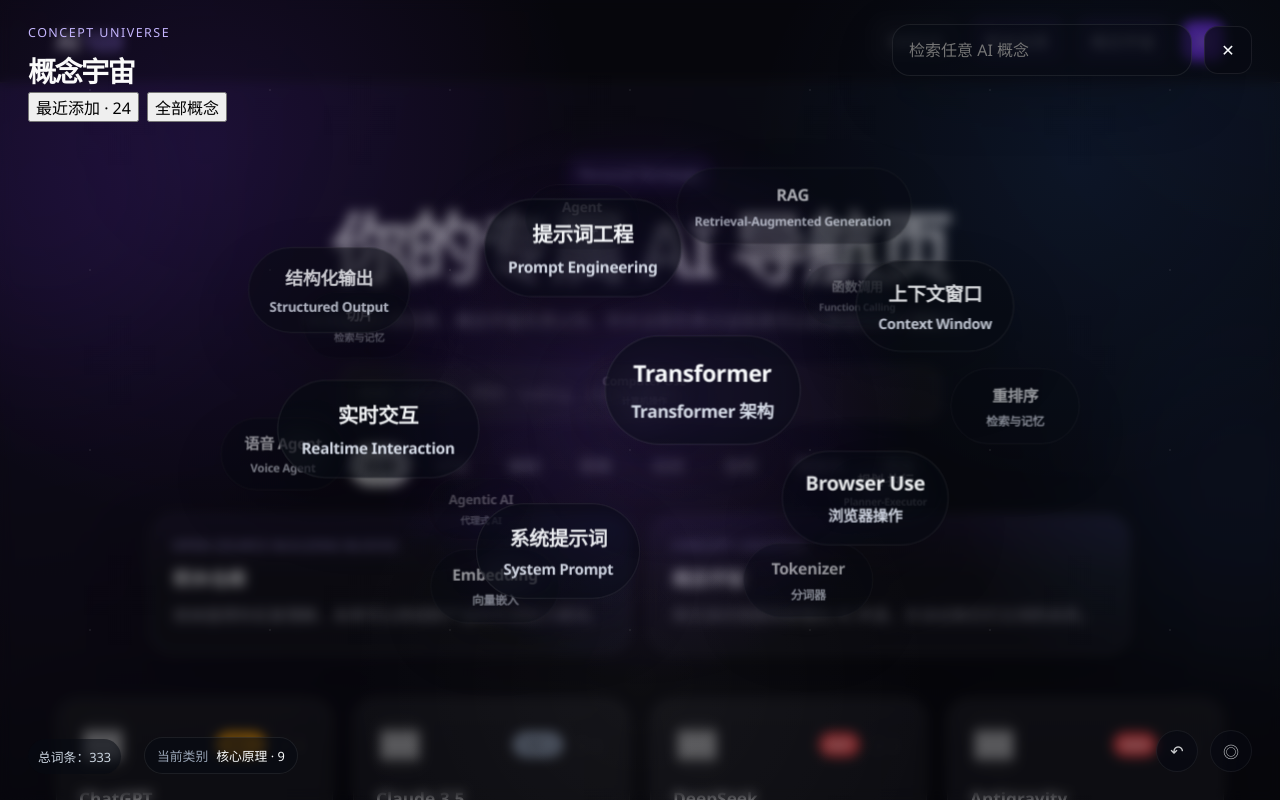
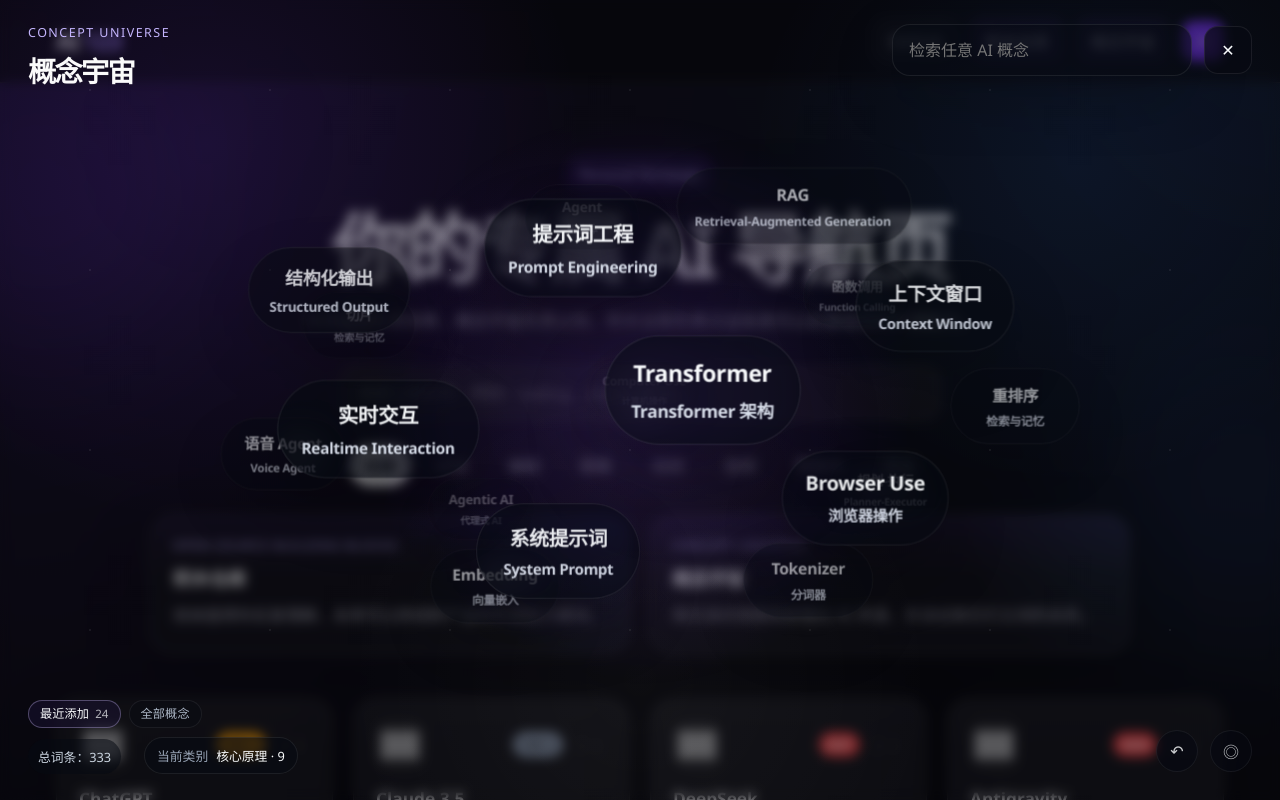
Before and after one commit to 9iliudar/Ai123, a Next.js app: page / in a window 1280 px wide. Both pictures are taken after a click on the button "概念宇宙". Shown: the top 800 px of the page. Built offline with nearby package versions, Linux system fonts and the light colour scheme; grey boxes are pictures that could not be loaded.

Commit message:
Refine concept universe freshness filters

```diff
--- a/app/globals.css
+++ b/app/globals.css
@@ -2475,12 +2475,49 @@ select {
 
 .universe-filter-row {
   position: absolute;
-  top: 92px;
   left: 28px;
+  bottom: 72px;
   z-index: 4;
   display: flex;
   gap: 8px;
   pointer-events: auto;
+}
+
+.universe-filter-chip {
+  display: inline-flex;
+  align-items: center;
+  gap: 6px;
+  padding: 7px 11px;
+  border: 1px solid rgba(255, 255, 255, 0.07);
+  border-radius: 999px;
+  background: rgba(8, 11, 19, 0.5);
+  color: #aeb9c8;
+  font-size: 0.76rem;
+  line-height: 1;
+  letter-spacing: 0.01em;
+  cursor: pointer;
+  transition:
+    background 180ms ease,
+    border-color 180ms ease,
+    color 180ms ease,
+    opacity 180ms ease;
+}
+
+.universe-filter-chip span {
+  color: #f8fafc;
+  opacity: 0.72;
+  font-size: 0.72rem;
+}
+
+.universe-filter-chip.active {
+  border-color: color-mix(in srgb, var(--universe-accent, #c4b5fd) 28%, rgba(255, 255, 255, 0.08));
+  background: color-mix(in srgb, var(--universe-accent-soft, rgba(124, 58, 237, 0.18)) 42%, rgba(8, 11, 19, 0.56));
+  color: #f8fafc;
+}
+
+.universe-filter-chip:hover {
+  border-color: color-mix(in srgb, var(--universe-accent, #c4b5fd) 18%, rgba(255, 255, 255, 0.1));
+  color: #f8fafc;
 }
 
 .universe-search {
@@ -3424,6 +3461,17 @@ select {
     right: 12px;
   }
 
+  .universe-filter-row {
+    left: 12px;
+    bottom: 114px;
+    gap: 6px;
+  }
+
+  .universe-filter-chip {
+    padding: 7px 10px;
+    font-size: 0.72rem;
+  }
+
   .universe-controls {
     bottom: 16px;
     left: 12px;
--- a/components/concept-universe.js
+++ b/components/concept-universe.js
@@ -731,23 +731,6 @@ export default function ConceptUniverse({ open, onClose, requestedConcept }) {
           </div>
         </div>
 
-        <div className="universe-filter-row">
-          <button
-            type="button"
-            className={`universe-filter-chip ${activeFreshness === RECENT_FRESHNESS ? "active" : ""}`}
-            onClick={() => setActiveFreshness(RECENT_FRESHNESS)}
-          >
-            最近添加 · {recentConceptCount}
-          </button>
-          <button
-            type="button"
-            className={`universe-filter-chip ${activeFreshness === ALL_FRESHNESS ? "active" : ""}`}
-            onClick={() => setActiveFreshness(ALL_FRESHNESS)}
-          >
-            全部概念
-          </button>
-        </div>
-
         {searchResults.length ? (
           <div className="universe-search-panel">
             {searchResults.map((node) => (
@@ -861,6 +844,24 @@ export default function ConceptUniverse({ open, onClose, requestedConcept }) {
           <div className="universe-stats">
             <span>总词条：{conceptUniverse.nodes.length}</span>
             <span>当前节点：{centerNode.name}</span>
+          </div>
+
+          <div className="universe-filter-row">
+            <button
+              type="button"
+              className={`universe-filter-chip ${activeFreshness === RECENT_FRESHNESS ? "active" : ""}`}
+              onClick={() => setActiveFreshness(RECENT_FRESHNESS)}
+            >
+              最近添加
+              <span>{recentConceptCount}</span>
+            </button>
+            <button
+              type="button"
+              className={`universe-filter-chip ${activeFreshness === ALL_FRESHNESS ? "active" : ""}`}
+              onClick={() => setActiveFreshness(ALL_FRESHNESS)}
+            >
+              全部概念
+            </button>
           </div>
 
           <div className="universe-category-panel" onClick={(event) => event.stopPropagation()} onPointerDown={(event) => event.stopPropagation()}>
```
